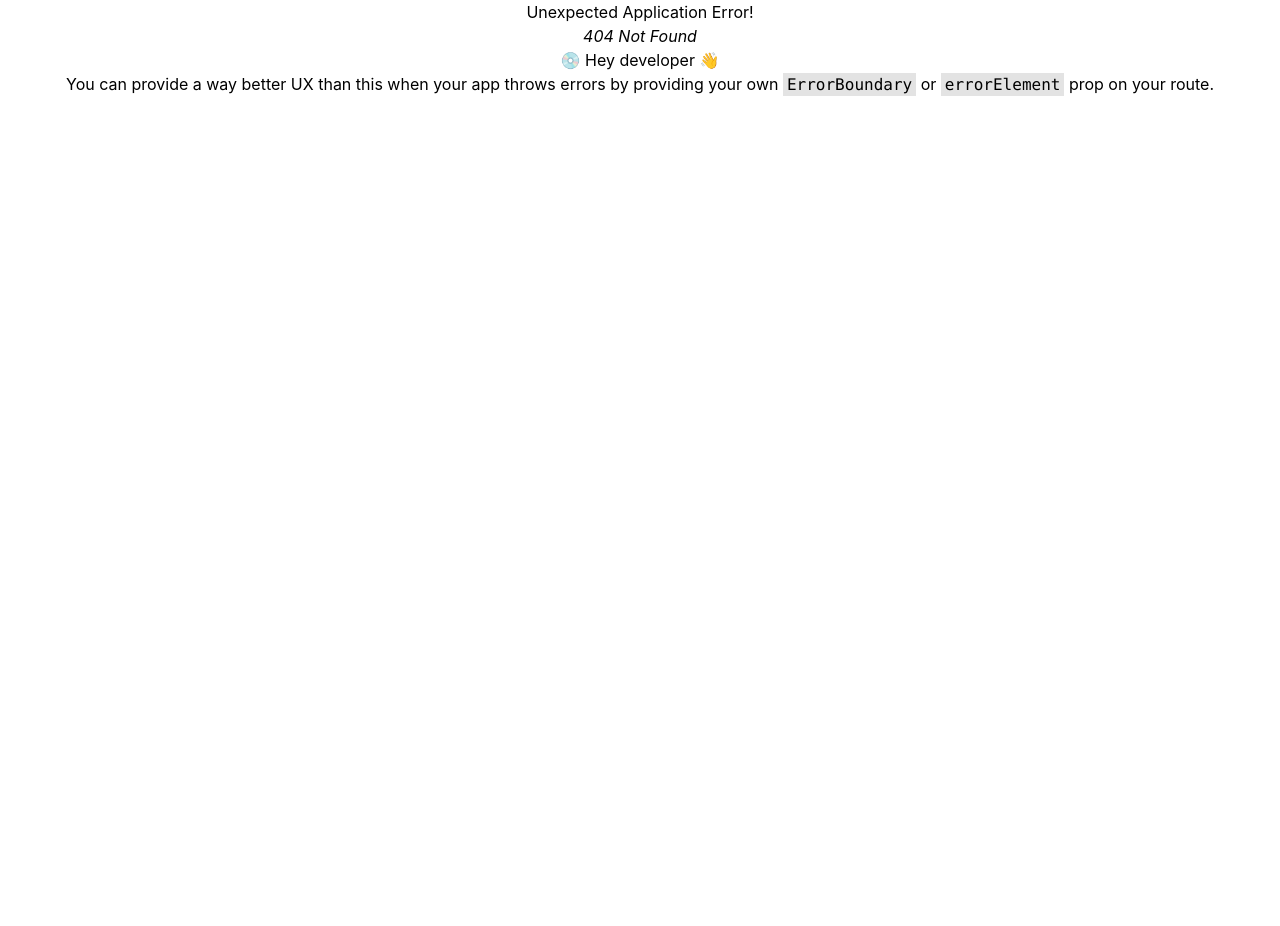
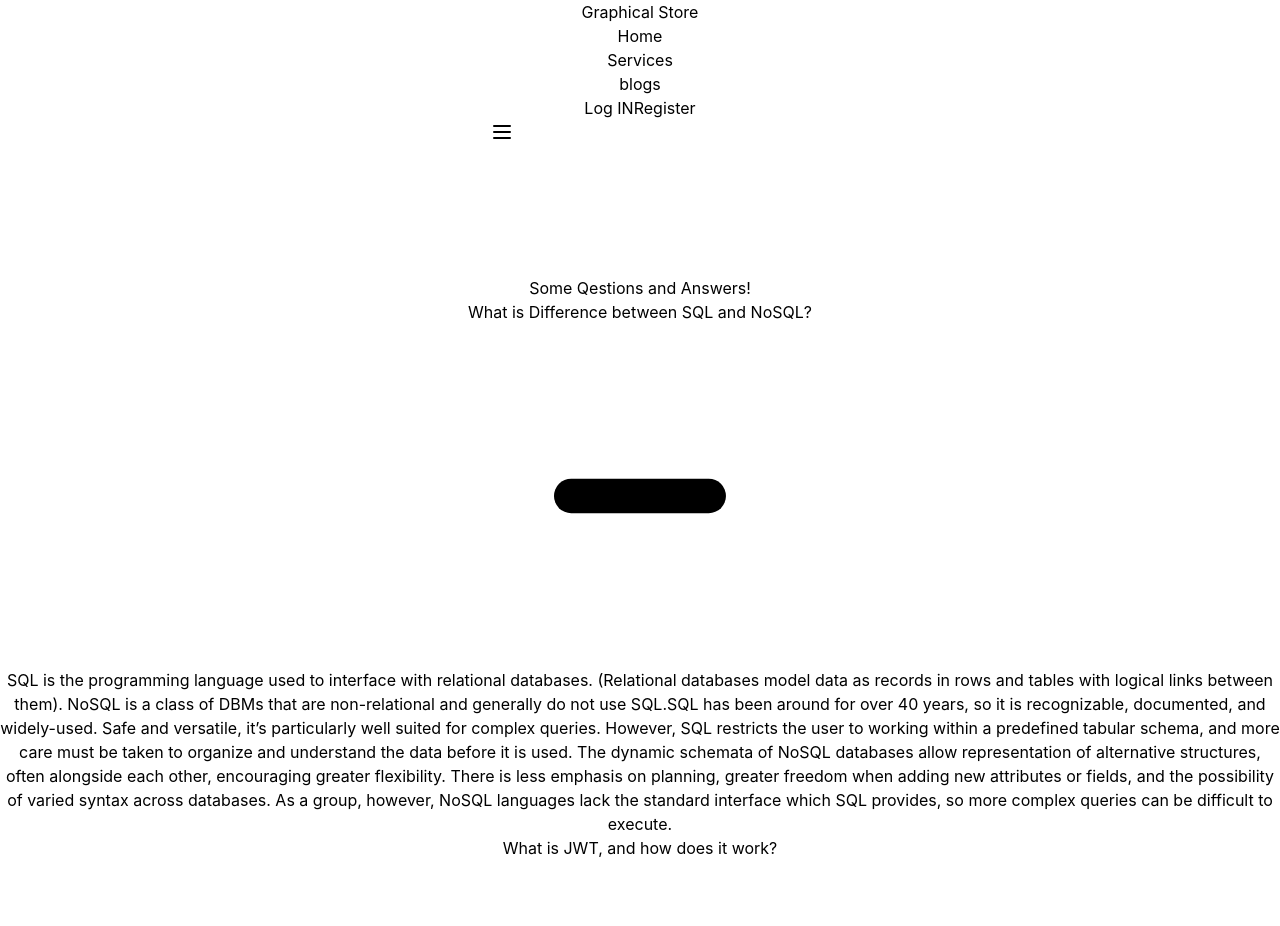
Before and after one commit to developersayem/graphical-store-front-end, a React (Create React App) app: page /blogs in a window 1280 px wide. Before the commit this address had no page. Shown: the top 926 px of the page. Before the commit the page ends 800 px from the top, so only its background shows below. Built offline with nearby package versions, Linux system fonts and the light colour scheme; what @material-tailwind/react would draw is missing.

Commit message:
blog page done

```diff
--- a/src/Routes/Route/Route.js
+++ b/src/Routes/Route/Route.js
@@ -1,6 +1,7 @@
 import React from 'react';
 import { createBrowserRouter } from "react-router-dom";
 import Main from '../../layouts/Main/Main';
+import Blogs from '../../pages/Blogs/Blogs';
 import Home from '../../pages/Home/Home';
 import LogIn from '../../pages/LogIn/LogIn';
 import Register from '../../pages/Register/Register';
@@ -25,6 +26,10 @@ export const router = createBrowserRouter([
                 path: "/register",
                 element: <Register></Register>
             },
+            {
+                path: "/blogs",
+                element: <Blogs></Blogs>
+            },
         ]
     }
 ])
--- /dev/null
+++ b/src/pages/Blogs/Blogs.js
@@ -0,0 +1,64 @@
+import React from 'react';
+import { Fragment, useState } from "react";
+import {
+    Accordion,
+    AccordionHeader,
+    AccordionBody,
+    Typography
+} from "@material-tailwind/react";
+
+const Blogs = () => {
+    const [open, setOpen] = useState(1);
+
+    const handleOpen = (value) => {
+        setOpen(open === value ? 0 : value);
+    };
+
+    return (
+        <div>
+            <Typography className="mt-10" variant="h1" color="blue-gray">
+                Some Qestions and Answers!
+            </Typography>
+            <div className='container mx-auto px-4 py-10'>
+                <Fragment>
+                    <Accordion open={open === 1}>
+                        <AccordionHeader onClick={() => handleOpen(1)}>
+                            What is Difference between SQL and NoSQL?
+                        </AccordionHeader>
+                        <AccordionBody>
+                            SQL is the programming language used to interface with relational databases. (Relational databases model data as records in rows and tables with logical links between them). NoSQL is a class of DBMs that are non-relational and generally do not use SQL.SQL has been around for over 40 years, so it is recognizable, documented, and widely-used. Safe and versatile, it’s particularly well suited for complex queries. However, SQL restricts the user to working within a predefined tabular schema, and more care must be taken to organize and understand the data before it is used.
+
+                            The dynamic schemata of NoSQL databases allow representation of alternative structures, often alongside each other, encouraging greater flexibility. There is less emphasis on planning, greater freedom when adding new attributes or fields, and the possibility of varied syntax across databases. As a group, however, NoSQL languages lack the standard interface which SQL provides, so more complex queries can be difficult to execute.
+                        </AccordionBody>
+                    </Accordion>
+                    <Accordion open={open === 2}>
+                        <AccordionHeader onClick={() => handleOpen(2)}>
+                            What is JWT, and how does it work?
+                        </AccordionHeader>
+                        <AccordionBody>
+                            What is JWT (JSON Web Token)? JSON Web Token (JWT) is an open standard (RFC 7519) for securely transmitting information between parties as JSON object. It is compact, readable and digitally signed using a private key/ or a public key pair by the Identity Provider(IdP).
+                        </AccordionBody>
+                    </Accordion>
+                    <Accordion open={open === 3}>
+                        <AccordionHeader onClick={() => handleOpen(3)}>
+                            What is the difference between javascript and node js?
+                        </AccordionHeader>
+                        <AccordionBody>
+                            JavaScript is a simple programming language that can be used with any browser that has the JavaScript Engine installed. Node. js, on the other hand, is an interpreter or execution environment for the JavaScript programming language.
+                        </AccordionBody>
+                    </Accordion>
+                    <Accordion open={open === 4}>
+                        <AccordionHeader onClick={() => handleOpen(4)}>
+                            How does Node js handle multiple reqyest at the same time?
+                        </AccordionHeader>
+                        <AccordionBody>
+                            How NodeJS handle multiple client requests? NodeJS receives multiple client requests and places them into EventQueue. NodeJS is built with the concept of event-driven architecture. NodeJS has its own EventLoop which is an infinite loop that receives requests and processes them.
+                        </AccordionBody>
+                    </Accordion>
+                </Fragment>
+            </div>
+        </div>
+    )
+};
+
+export default Blogs;
```
